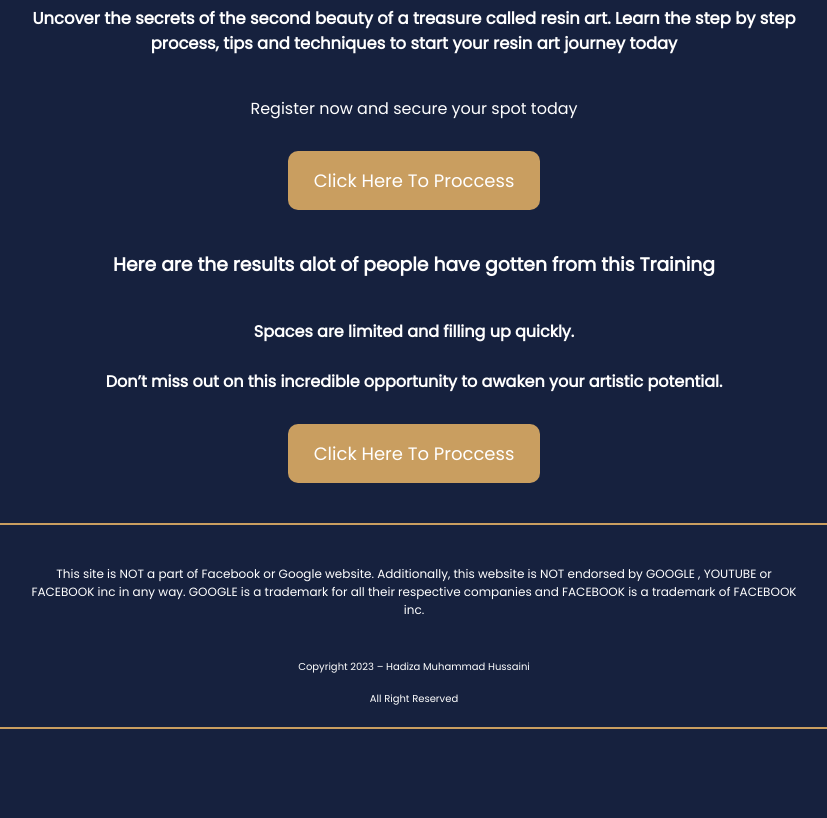
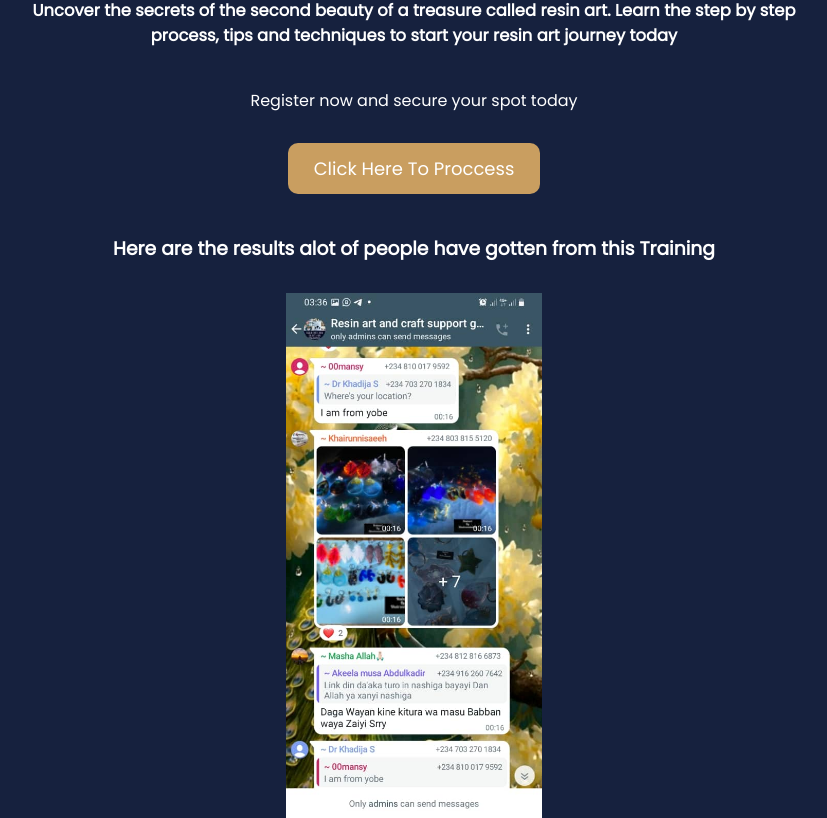
Before and after one commit to amalikmuhd/hrhadiza, a React (Create React App) app: page / in a window 1280 px wide. Shown: the part 602-1420 px from the top of the page, without its empty margins (226-1053 px from the left). Before the commit the page ends 1341 px from the top, so only its background shows below. Built offline with nearby package versions, Linux system fonts and the light colour scheme.

Commit message:
chore: update

```diff
--- a/public/index.html
+++ b/public/index.html
@@ -5,10 +5,10 @@
     <link rel="icon" href="%PUBLIC_URL%/favicon.ico" />
     <meta name="viewport" content="width=device-width, initial-scale=1" />
     <meta name="theme-color" content="#000000" />
-    <meta name="description" content="Boldspace – Uniting innovative minds"" />
+    <meta name="description" content="Resin Arts - Hadiza Muhammad Hussaini"" />
     <link rel="apple-touch-icon" href="%PUBLIC_URL%/logo192.png" />
     <link rel="manifest" href="%PUBLIC_URL%/manifest.json" />
-    <title>Resin arts and craft</title>
+    <title>Resin Arts - Hadiza Muhammad Hussaini</title>
   </head>
   <body>
     <noscript>You need to enable JavaScript to run this app.</noscript>
--- a/src/components/Location.jsx
+++ b/src/components/Location.jsx
@@ -1,6 +1,6 @@
 /* eslint-disable jsx-a11y/iframe-has-title */
 
-import videoo from '../assets/video.mp4';
+import videoo from '../assets/firstVideo.mp4';
 
 const Location = () => {
   return (
--- a/src/components/SectionOverview.jsx
+++ b/src/components/SectionOverview.jsx
@@ -2,18 +2,14 @@ import OVERVIEW_DATA from '../data/overviewData';
 
 const SectionOverview = () => {
   return (
-    <section className="text-white">
-      <div className="max-w-screen-xl px-4 py-8 sm:py-12 sm:px-6 lg:py-16 lg:px-8  mx-auto">
-        <div className="mt-8 grid grid-cols-1 gap-8 md:mt-16 md:grid-cols-2 md:gap-12 lg:grid-cols-3">
-          {OVERVIEW_DATA.map((item) => (
-            <div className="block" key={item.id}>
-              <img alt="Over" src={require(`../assets/${item.image}`)} className="w-full object-contain" />
-              <h3 className="mt-4 text-lg font-bold text-gray-600 sm:text-xl">{item.title}</h3>
-              <p className="mt-2 max-w-sm text-gray-400">{item.description}</p>
-            </div>
-          ))}
+    <section className="mediaContainer">
+      {OVERVIEW_DATA.map((item) => (
+        <div className="mediaItem" key={item.id}>
+          <img alt="Over" src={require(`../assets/${item.image}`)} className="image" />
+          <h3 className="mt-4 text-lg font-bold text-gray-600 sm:text-xl">{item.title}</h3>
+          <p className="mt-2 max-w-sm text-gray-400">{item.description}</p>
         </div>
-      </div>
+      ))}
     </section>
   );
 };
--- a/src/index.scss
+++ b/src/index.scss
@@ -120,7 +120,7 @@ body {
   background-color: #c99e60;
   border-radius: 10px;
   width: 220px;
-  padding: 16px;
+  padding: 12px 16px;
   margin-bottom: 10px;
   .title {
     text-decoration: none;
@@ -145,3 +145,22 @@ body {
     width: 95%;
   }
 }
+
+.mediaContainer {
+  margin-top: 20px;
+  display: flex;
+  flex-direction: column;
+  align-items: center;
+
+  .mediaItem {
+    margin: 10px auto;
+    width: 20%;
+
+    @media screen and (max-width: 1000px) {
+      width: 90%;
+    }
+    .image {
+      width: 100%;
+    }
+  }
+}
--- a/src/pages/Landing.jsx
+++ b/src/pages/Landing.jsx
@@ -3,6 +3,7 @@ import React from 'react';
 import Location from '../components/Location';
 import HorizontalLine from '../components/HorizontalLine';
 import CustomButton from '../components/CustomButton';
+import SectionOverview from '../components/SectionOverview';
 
 const Landing = () => {
   return (
@@ -32,7 +33,8 @@ const Landing = () => {
       <section className="secondRow">
         <h3 className="secondRowdescriptionContainer">Here are the results alot of people have gotten from this Training</h3>
       </section>
-      {/* <SectionOverview /> */}
+      <SectionOverview />
+      <></>
 
       <section className="secondRow">
         <h3 className="secondRowdescriptionContainer" style={{ fontSize: 16 }}>
```
Also changed, not shown: 1 other file (tests, documents, lock files or other folders).
